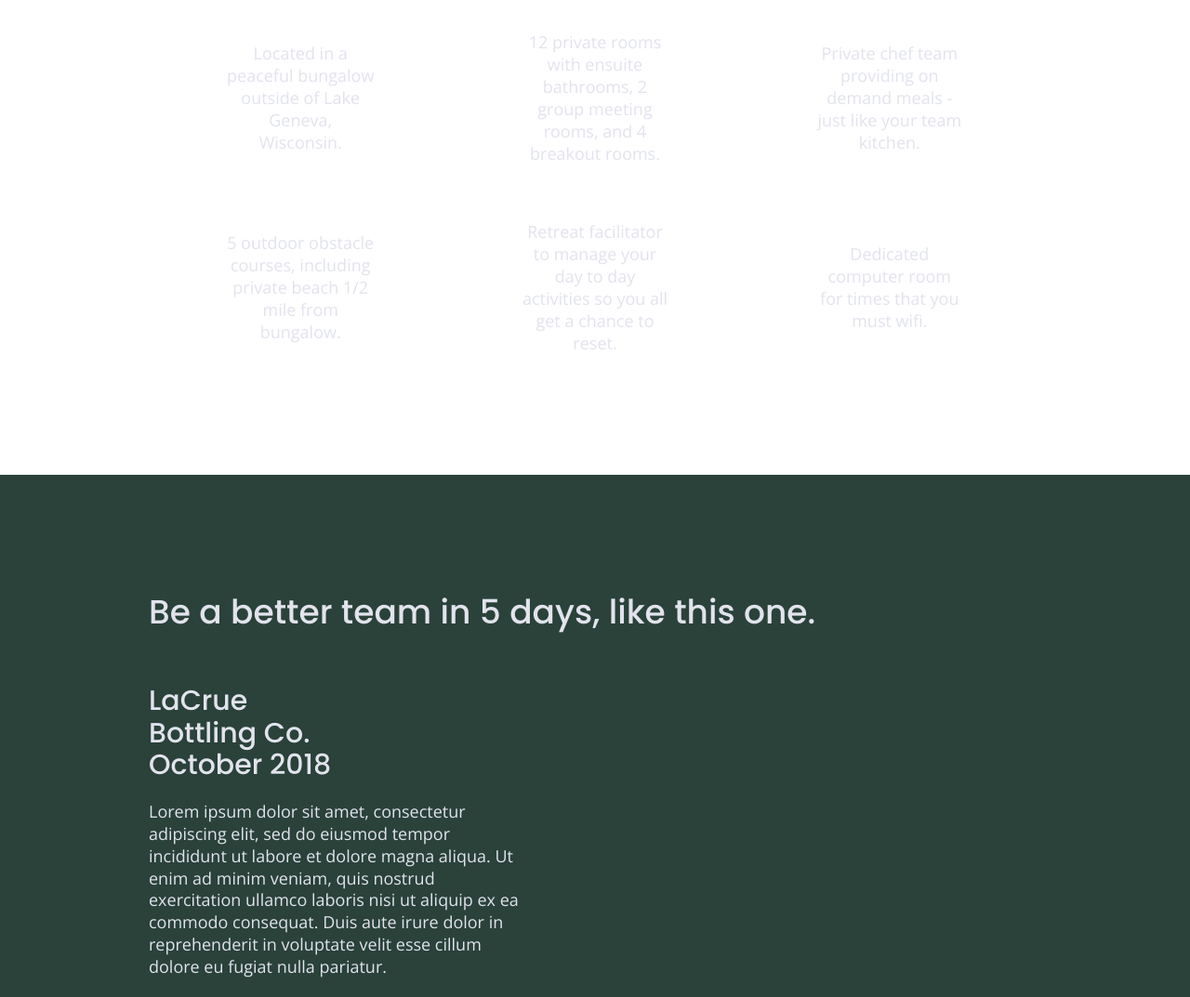
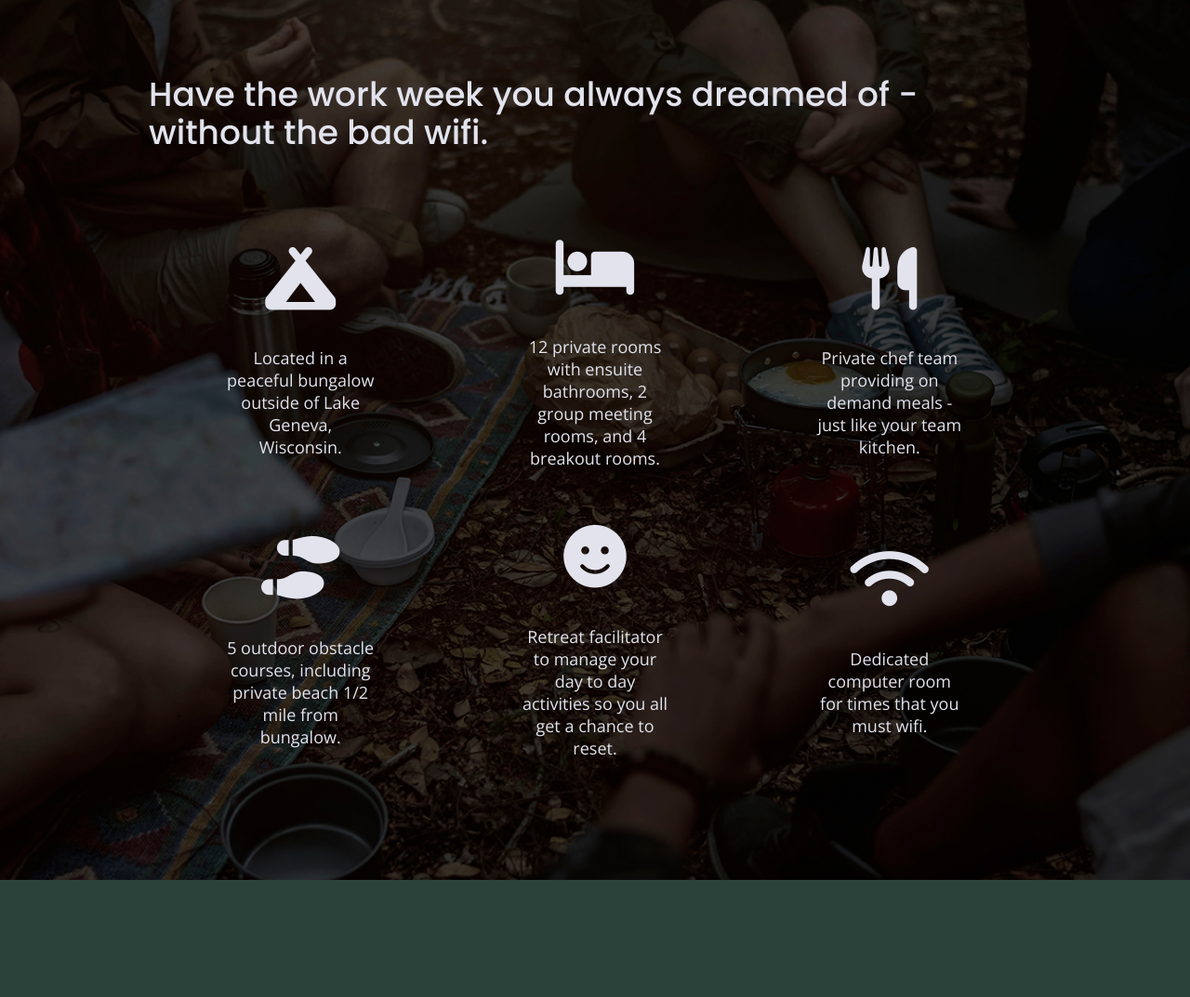
Before and after one commit to amber-khem/unplugged-retreat, a website built with Parcel: page index.html in a window 1280 px wide. Shown: the part 1321-2394 px from the top of the page at 93% size. Built offline with nearby package versions, Linux system fonts and the light colour scheme; files whose address does not match are found by name.

Commit message:
Added fontawesome icons to website

```diff
--- a/css/main.css
+++ b/css/main.css
@@ -152,9 +152,9 @@ textarea {
    /*-----------Base Header -  Footer Styles -----------*/
    header,
    footer {
-     background-color: #202322;
+      background-color: #202322;
       display: flex;
-      justify-content: cneter;
+      justify-content: center;
       align-items: center;
       flex-flow: row wrap;
    }
@@ -212,6 +212,10 @@ textarea {
    /*----- Hero Area------*/
 
    .hero-area {
+      background-image: url('../img/hero.jpg');
+      background-size: cover;
+      background-repeat: no-repeat;
+      background-position: center;
       display: flex;
       justify-content: center;
       flex-flow: row wrap;
@@ -231,10 +235,6 @@ textarea {
       justify-content: center;
       align-items: center;
       flex-flow: row wrap;
-   }
-
-   aside .content-wrapper {
-
    }
 
    aside .form {
@@ -268,6 +268,10 @@ textarea {
    /*-------- Features-------*/
 
    .features {
+     background-image: url('../img/features-background.jpg');
+     background-size: cover;
+     background-repeat: no-repeat;
+     background-position: center;
      display: flex;
      justify-content: center;
      flex-flow: row wrap;
@@ -287,6 +291,11 @@ textarea {
    .features article {
      width: 63%;
      margin: 30px 0;
+   }
+
+   .features i{
+     font-size: 3.75em;
+      margin-bottom: 40px;
    }
 
    .features p {
@@ -557,6 +566,16 @@ textarea {
 
     /*Hero Area*/
 
+    .hero-area {
+      min-height: 600px;
+    }
+
+    .hero-area h1 {
+      font-size: 3em;
+      line-height: 1;
+      margin: 0;
+    }
+
     /*Aside*/
     aside .content-wrapper {
       margin: 50px 0;
@@ -591,8 +610,18 @@ textarea {
       justify-content: space-between;
     }
 
-    .reviews article div {
+    .reviews h2 {
+      width: 85%;
+    }
+
+    .reviews article div,
+    .reviews article figure {
       width: 49%;
+    }
+
+    .reviews h3 {
+      width: 75%;
+      margin: 0;
     }
 
     /*footer*/
--- a/index.html
+++ b/index.html
@@ -23,6 +23,7 @@
 
   <!-- Google Fonts -->
   <link href="https://fonts.googleapis.com/css?family=Open+Sans:400,700|Poppins:500,700" rel="stylesheet">
+  <script src="https://kit.fontawesome.com/6dcc34e1d3.js" crossorigin="anonymous"></script>
 </head>
 
 <body>
@@ -67,27 +68,39 @@
         <h2>Have the work week you always dreamed of - without the bad wifi.</h2>
         <div class="features-items">
           <article>
-            <p class="fontawesome-icon"></p>
+            <p class="fontawesome-icon">
+              <i class="fas fa-campground"></i>
+            </p>
             <p class="features-item-description">Located in a peaceful bungalow outside of Lake Geneva, Wisconsin.</p>
           </article>
           <article>
-            <p class="fontawesome-icon"></p>
+            <p class="fontawesome-icon">
+              <i class="fas fa-bed"></i>
+            </p>
             <p class="features-item-description">12 private rooms with ensuite bathrooms, 2 group meeting rooms, and 4 breakout rooms.</p>
           </article>
           <article>
-            <p class="fontawesome-icon"></p>
+            <p class="fontawesome-icon">
+              <i class="fas fa-utensils"></i>
+            </p>
             <p class="features-item-description">Private chef team providing on demand meals - just like your team kitchen.</p>
           </article>
           <article>
-            <p class="fontawesome-icon"></p>
+            <p class="fontawesome-icon">
+              <i class="fas fa-shoe-prints"></i>
+            </p>
             <p class="features-item-description">5 outdoor obstacle courses, including private beach 1/2 mile from bungalow.</p>
           </article>
           <article>
-            <p class="fontawesome-icon"></p>
+            <p class="fontawesome-icon">
+              <i class="fas fa-smile"></i>
+            </p>
             <p class="features-item-description">Retreat facilitator to manage your day to day activities so you all get a chance to reset.</p>
           </article>
           <article>
-            <p class="fontawesome-icon"></p>
+            <p class="fontawesome-icon">
+              <i class="fas fa-wifi"></i>
+            </p>
             <p class="features-item-description">Dedicated computer room for times that you must wifi.</p>
           </article>
         </div>
@@ -97,6 +110,9 @@
       <div class="content-wrapper">
         <h2>Be a better team in 5 days, like this one.</h2>
         <article>
+          <figure>
+            <img src="../unplugged-retreat/img/lacrue.jpg" alt="Group of happy people at an outdoor retreat">
+          </figure>
           <div>
             <h3>LaCrue Bottling Co. October 2018</h3>
             <p>Lorem ipsum dolor sit amet, consectetur adipiscing elit, sed do eiusmod tempor incididunt ut labore et dolore magna aliqua. Ut enim ad minim veniam, quis nostrud exercitation ullamco laboris nisi ut aliquip ex ea commodo consequat. Duis aute irure dolor in reprehenderit in voluptate velit esse cillum dolore eu fugiat nulla pariatur.</p>
```
Also changed, not shown: about/index.html (+1 -0 lines), faq/index.html (+1 -0 lines), img/features-background.jpg (added), img/lacrue.jpg (added), 1 other file.
